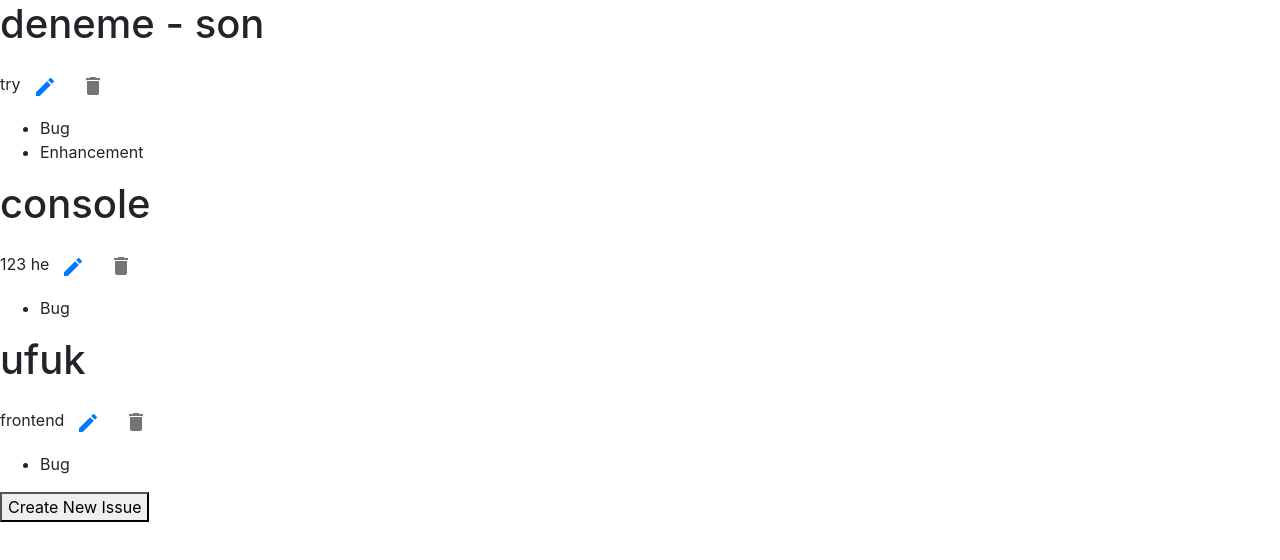
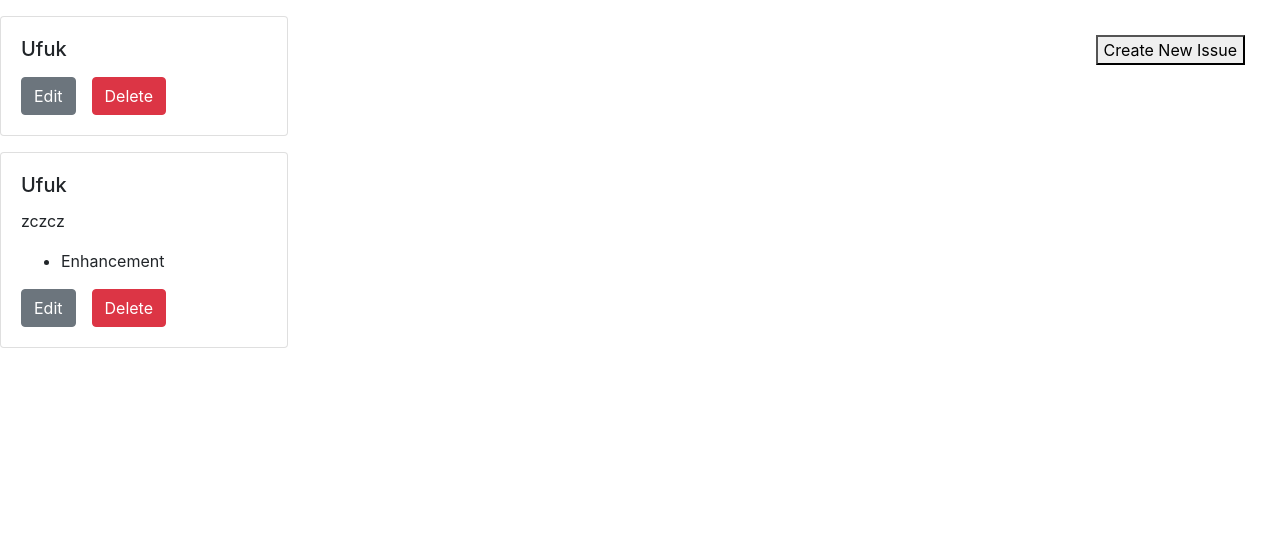
Before and after one commit to KodstarBootcamp/issue-tracker-2020-1, a React (Create React App) app in the folder web/: page / in a window 1280 px wide. Shown: the top 560 px of the page. Built offline with nearby package versions, Linux system fonts and the light colour scheme; data requests are answered from the project's data file.

Commit message:
enhancement frontend

```diff
--- a/web/api/db.json
+++ b/web/api/db.json
@@ -1,29 +1,18 @@
 {
   "issues": [
     {
-      "title": "deneme - son",
-      "description": "try",
-      "labels": [
-        "Bug",
-        "Enhancement"
-      ],
+      "title": "Ufuk",
+      "description": "",
+      "labels": [],
       "id": 1
     },
     {
-      "title": "console",
-      "description": "123 he",
+      "title": "Ufuk",
+      "description": "zczcz",
       "labels": [
-        "Bug"
+        "Enhancement"
       ],
       "id": 2
-    },
-    {
-      "title": "ufuk",
-      "description": "frontend",
-      "labels": [
-        "Bug"
-      ],
-      "id": 3
     }
   ]
 }
--- a/web/package.json
+++ b/web/package.json
@@ -3,8 +3,6 @@
     "version": "0.1.0",
     "private": true,
     "dependencies": {
-        "@material-ui/core": "^4.11.2",
-        "@material-ui/icons": "^4.11.2",
         "@testing-library/jest-dom": "^5.11.4",
         "@testing-library/react": "^11.1.0",
         "@testing-library/user-event": "^12.1.10",
--- a/web/src/components/DisplayIssues.js
+++ b/web/src/components/DisplayIssues.js
@@ -1,11 +1,9 @@
 import React from "react";
 import axios from "axios";
-import IconButton from "@material-ui/core/IconButton";
-import EditIcon from "@material-ui/icons/Edit";
-import DeleteIcon from "@material-ui/icons/Delete";
-import { Link } from "react-router-dom";
+import { Link, useHistory } from "react-router-dom";
 
 export default function DisplayIssues({ issues }) {
+  let history = useHistory();
   const deleteHandler = (event) => {
     // get id to delete sprecific item
     const id = event.target.id;
@@ -22,35 +20,55 @@ export default function DisplayIssues({ issues }) {
     window.location.reload();
   };
 
+  const editHandler = (event) => {
+    const id = event.target.id;
+    console.log(id);
+    history.push(`/editIssue/${id}`);
+  };
+
   // mapping around all the issues to display one by one
   const Display = issues.map((item) => (
-    <div key={item.id}>
-      <h1>{item.title}</h1>
-      <div>
-        <span>{item.description}</span>
-        <IconButton aria-label="EDIT">
-          <Link to={`/editIssue/${item.id}`}>
-            <EditIcon />
-          </Link>
-        </IconButton>
-        <IconButton aria-label="DELETE" onClick={deleteHandler}>
-          <DeleteIcon id={item.id} />
-        </IconButton>
+    <div key={item.id} className="card mt-3 " style={{ width: "18rem" }}>
+      <div className="card-body">
+        <h5 className="card-title">{item.title}</h5>
+        <p className="card-text">{item.description}</p>
+        <ul>
+          {item.labels.map((label, i) => (
+            <li key={i}>{label}</li>
+          ))}
+        </ul>
+        <div>
+          <button
+            id={item.id}
+            onClick={editHandler}
+            type="button"
+            className="btn btn-secondary mr-3"
+          >
+            Edit
+          </button>
+          <button
+            id={item.id}
+            onClick={deleteHandler}
+            type="button"
+            className="btn btn-danger"
+          >
+            Delete
+          </button>
+        </div>
       </div>
-      <ul>
-        {item.labels.map((label) => (
-          <li>{label}</li>
-        ))}
-      </ul>
     </div>
   ));
 
   return (
     <>
-      <div>{Display}</div>
-      <Link to="/createIssue">
-        <button>Create New Issue</button>
-      </Link>
+      <div className="d-flex flex-column flex-wrap justify-content-around">
+        {Display}
+      </div>
+      <div style={{ position: "fixed", top: "35px", right: "35px" }}>
+        <Link to="/createIssue">
+          <button>Create New Issue</button>
+        </Link>
+      </div>
     </>
   );
 }
--- a/web/src/pages/CreateIssue.js
+++ b/web/src/pages/CreateIssue.js
@@ -2,14 +2,14 @@ import React, { useState } from "react";
 import "bootstrap/dist/css/bootstrap.css";
 import { Multiselect } from "multiselect-react-dropdown";
 import Axios from "axios";
-import { useHistory } from "react-router-dom";
+import { Link, useHistory } from "react-router-dom";
 
 function CreateIssue() {
   let history = useHistory();
   const [title, setTitle] = useState("");
   const [description, setDescription] = useState("");
   const [labels, setLabels] = useState([]);
-  const [options] = useState([
+  const [options, setOptions] = useState([
     { Label: "Bug" },
     { Label: "Enhancement" },
     { Label: "Question" },
@@ -18,7 +18,9 @@ function CreateIssue() {
   ]);
 
   const titleHandler = (event) => {
-    setTitle(event.target.value);
+    setTitle(
+      event.target.value.charAt(0).toUpperCase() + event.target.value.slice(1)
+    );
   };
 
   const descriptionHandler = (event) => {
@@ -32,11 +34,8 @@ function CreateIssue() {
     } else if (newIssue.title.length > 250) {
       alert("Title cannot exceed 250 characters");
       return false;
-    } else if (newIssue.description.length < 1) {
-      alert("Description cannot be left blank");
-      return false;
-    } else if (newIssue.description.length > 1000) {
-      alert("Description cannot exceed 1000 characters");
+    } else if (newIssue.description.length > 1500) {
+      alert("Description cannot exceed 1500 characters");
       return false;
     }
     return true;
@@ -46,7 +45,12 @@ function CreateIssue() {
     event.preventDefault();
 
     // just retrieve text of the labels objects
-    const labelText = labels.data.map((item) => item.Label);
+    let labelText;
+    if (Object.values(labels).length < 1) {
+      labelText = [];
+    } else {
+      labelText = labels.data.map((item) => item.Label);
+    }
 
     // create a template to send to database
     const newIssue = {
@@ -61,12 +65,30 @@ function CreateIssue() {
       // make a post request to send data
       const response = await Axios.post(URL, newIssue);
       console.log(response);
+      alert("Succesfully created");
       history.push("/");
     }
   };
 
+  const addLabelHandler = () => {
+    const labelName = prompt("Please enter  label name", "");
+    if (labelName === null) {
+      return;
+    }
+    if (labelName.length < 1) {
+      alert("Title can not be left blank");
+      return;
+    }
+
+    const newLabelObject = {
+      Label: labelName.charAt(0).toUpperCase() + labelName.slice(1),
+    };
+
+    setOptions([...options, newLabelObject]);
+  };
+
   return (
-    <form className="w-75 ml-auto mr-auto mt-5" onSubmit={submitHandler}>
+    <form className="w-75 ml-auto mr-auto mt-5">
       <div className="form-group">
         <label htmlFor="exampleFormControlInput1"> Title </label>
         <input
@@ -79,10 +101,9 @@ function CreateIssue() {
           placeholder="Please add issue title"
         />
       </div>
-      <div className="form-group">
+      <div className="form-group mt-5">
         <label htmlFor="exampleFormControlTextarea1"> Issue Description </label>
         <textarea
-          required
           value={description}
           placeholder="Add descriptive explanation"
           onChange={descriptionHandler}
@@ -91,22 +112,36 @@ function CreateIssue() {
           rows="3"
         ></textarea>
       </div>
-      <div className="form-group">
-        <label htmlFor="exampleFormControlSelect1"> Label selection </label>{" "}
+      <div className="d-flex ">
+        <div className="form-group  flex-grow-1 mt-3">
+          <label htmlFor="exampleFormControlSelect1"> Label selection </label>
           <Multiselect
             options={options}
             displayValue="Label"
+            emptyRecordMsg="No options available. Add new one"
             onSelect={(data) => setLabels({ ...data, data })}
             onRemove={(data) => setLabels({ ...data, data })}
           />
         </div>
+        <div>
           <button
-        type="submit"
-        class="btn btn-primary"
-        disabled={!(Object.values(labels).length > 0)}
+            onClick={addLabelHandler}
+            type="button"
+            className="btn btn-success mt-5 ml-3"
           >
+            Add New Label
+          </button>
+        </div>
+      </div>
+
+      <div className="d-flex mt-5 justify-content-between">
+        <button onClick={submitHandler} className="btn btn-primary">
           Submit
         </button>
+        <Link to="/">
+          <p style={{ textDecoration: "underline" }}>Back to Home Page</p>
+        </Link>
+      </div>
     </form>
   );
 }
```
Also changed, not shown: web/src/pages/EditIssue.js (+53 -23 lines), 2 other files (tests, documents, lock files or other folders). Lines whose indentation alone changed are shown as unchanged.
